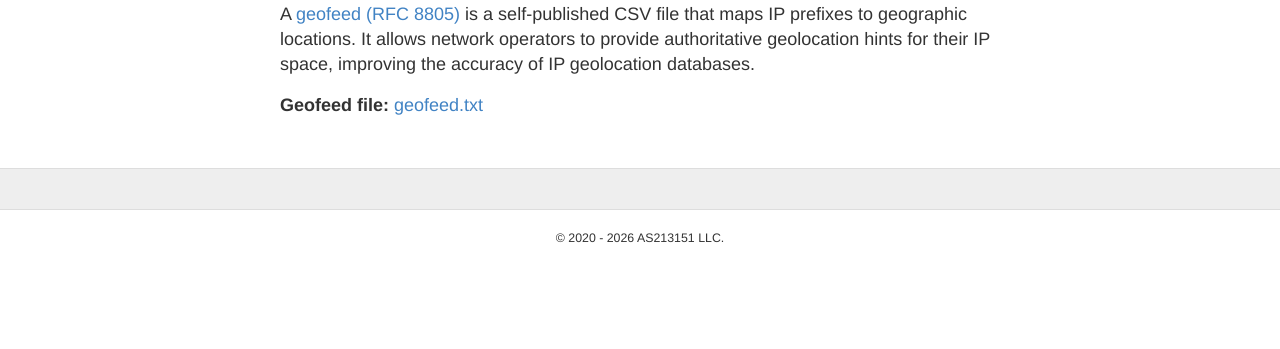
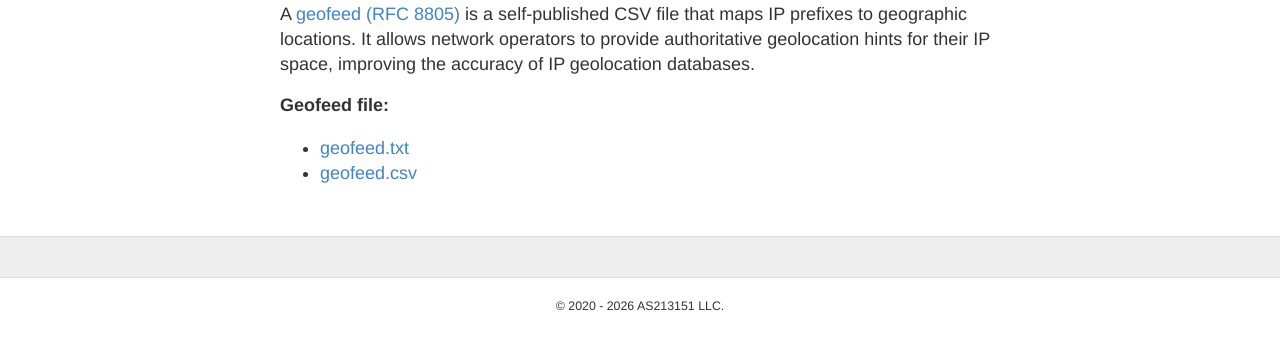
Before and after one commit to AS213151/rfc8805-geofeed, a plain HTML site: page site/index.html in a window 1280 px wide. Shown: the part 225-574 px from the top of the page. Drawn offline with Linux system fonts and the light colour scheme.

Commit message:
Update geofeed file links in index.html

```diff
--- a/site/index.html
+++ b/site/index.html
@@ -56,7 +56,11 @@
         <h1>Geofeed</h1>
         <div class="entry">
           <p>A <a href="https://datatracker.ietf.org/doc/html/rfc8805">geofeed (RFC 8805)</a> is a self-published CSV file that maps IP prefixes to geographic locations. It allows network operators to provide authoritative geolocation hints for their IP space, improving the accuracy of IP geolocation databases.</p>
-          <p><strong>Geofeed file:</strong> <a href="geofeed.txt">geofeed.txt</a></p>
+          <p><strong>Geofeed file:</strong>
+            <ul>
+              <li><a href="geofeed.txt">geofeed.txt</a></li>
+              <li><a href="geofeed.txt">geofeed.csv</a></li>
+            </ul></p>
         </div>
       </article>
     </div>
```
